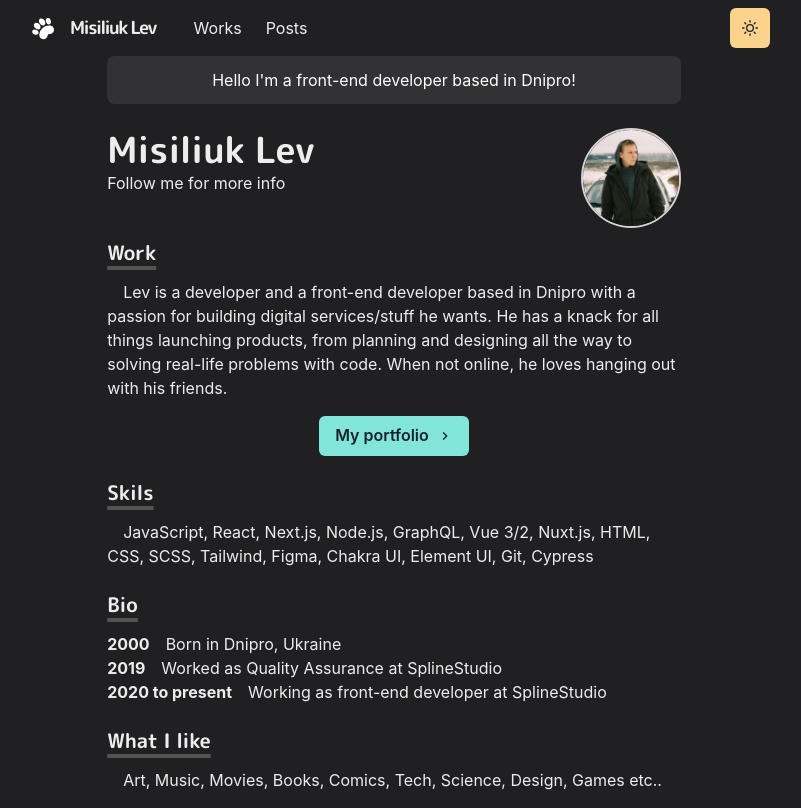
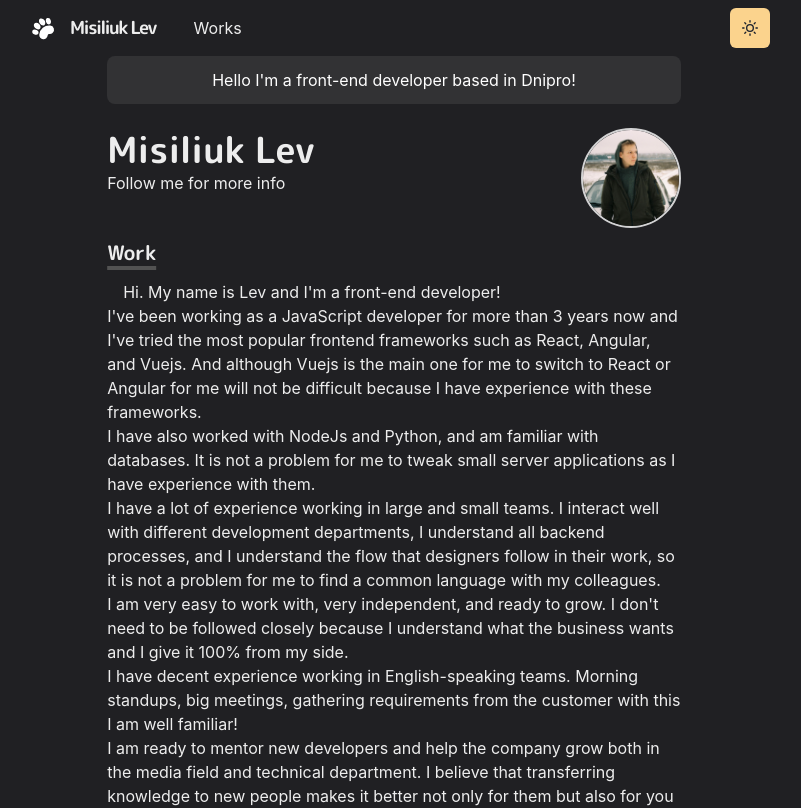
Before and after one commit to LevMisiliuk/portfolio, a Next.js app: page / in a window 1280 px wide. Shown: the top 808 px of the page, without its empty margins (246-1047 px from the left). Built offline with nearby package versions, Linux system fonts and the light colour scheme.

Commit message:
updated portfolio with new info

```diff
--- a/components/navbar.js
+++ b/components/navbar.js
@@ -70,9 +70,6 @@ const Navbar = (props) => {
           <LinkItem href='/works' path={path}>
             Works
           </LinkItem>
-          <LinkItem href='/posts' path={path}>
-            Posts
-          </LinkItem>
         </Stack>
 
         <Box flex={1} align='right'>
--- a/next.config.js
+++ b/next.config.js
@@ -1,4 +1,14 @@
 module.exports = {
   reactStrictMode: true,
-  images: { unoptimized: true }
+  exportPathMap: function () {
+    return {
+      '/': { page: '/' },
+      '/works': { page: '/works' },
+      '/works/undefined': { page: '/404' },
+      '/undefined': { page: '/404' },
+      '/works/blueauditor': { page: '/works/blueauditor' },
+      '/works/farego': { page: '/works/farego' },
+      '/works/vostokmedservice': { page: '/works/vostokmedservice' },
+    };
+  },
 };
--- a/pages/index.js
+++ b/pages/index.js
@@ -8,7 +8,8 @@ import {
   List,
   ListItem,
   Link,
-  Icon
+  Icon,
+  Badge
 } from '@chakra-ui/react'
 import NextLink from 'next/link'
 import Section from '../components/section'
@@ -67,11 +68,21 @@ const Page = () => {
             Work
           </Heading>
           <Paragraph>
-            Lev is a developer and a front-end developer based in Dnipro with a
-            passion for building digital services/stuff he wants. He has a knack
-            for all things launching products, from planning and designing all
-            the way to solving real-life problems with code. When not online, he
-            loves hanging out with his friends.
+          Hi. My name is Lev and I&apos;m a front-end developer!
+          <br/>
+          I&apos;ve been working as a JavaScript developer for more than 3 years now and I&apos;ve tried the most popular frontend frameworks such as React, Angular, and Vuejs. And although Vuejs is the main one for me to switch to React or Angular for me will not be difficult because I have experience with these frameworks.
+          <br/>
+          I have also worked with NodeJs and Python, and am familiar with databases. It is not a problem for me to tweak small server applications as I have experience with them.
+          <br/>
+          I have a lot of experience working in large and small teams. I interact well with different development departments, I understand all backend processes, and I understand the flow that designers follow in their work, so it is not a problem for me to find a common language with my colleagues.
+          <br/>
+          I am very easy to work with, very independent, and ready to grow. I don&apos;t need to be followed closely because I understand what the business wants and I give it 100% from my side.
+          <br/>
+          I have decent experience working in English-speaking teams. Morning standups, big meetings, gathering requirements from the customer with this I am well familiar!
+          <br/>
+          I am ready to mentor new developers and help the company grow both in the media field and technical department. I believe that transferring knowledge to new people makes it better not only for them but also for you as it is an integral factor for growth.
+          <br/>
+          I have a year of experience in QA so I understand how my work will be checked and I will not let bugs leak into the system
           </Paragraph>
           <Box align='center' my={4}>
             <NextLink href='/works'>
@@ -89,8 +100,8 @@ const Page = () => {
             Skils
           </Heading>
           <Paragraph>
-            JavaScript, React, Next.js, Node.js, GraphQL, Vue 3/2, Nuxt.js,
-            HTML, CSS, SCSS, Tailwind, Figma, Chakra UI, Element UI, Git,
+            JavaScript (ES6+), React/Redux/Next.js, Node.js, GraphQL, Vue 3/Vue 2/Vuex/Nuxt.js, Angular.js,
+            RESTful APIs, Webpack/Gulp.js, HTML5, CSS/Sass/Less, Tailwind, Figma, Chakra UI, Element UI, Git,
             Cypress
           </Paragraph>
         </Section>
```
Also changed, not shown: pages/works/blueauditor.js (+14 -1 lines), pages/works/farego.js (+15 -1 lines), 1 other file (tests, documents, lock files or other folders).
